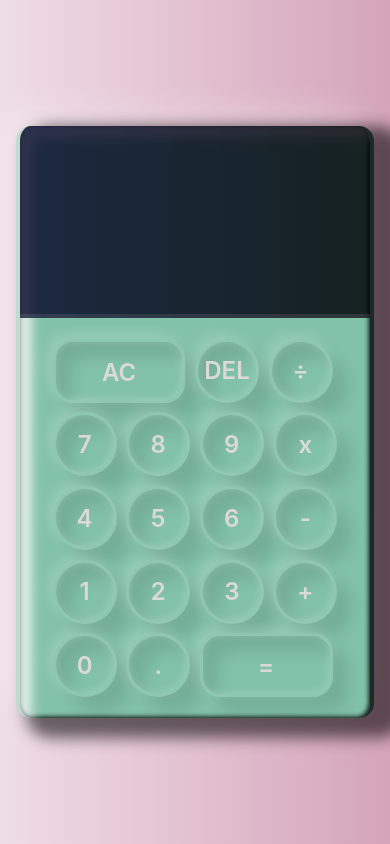
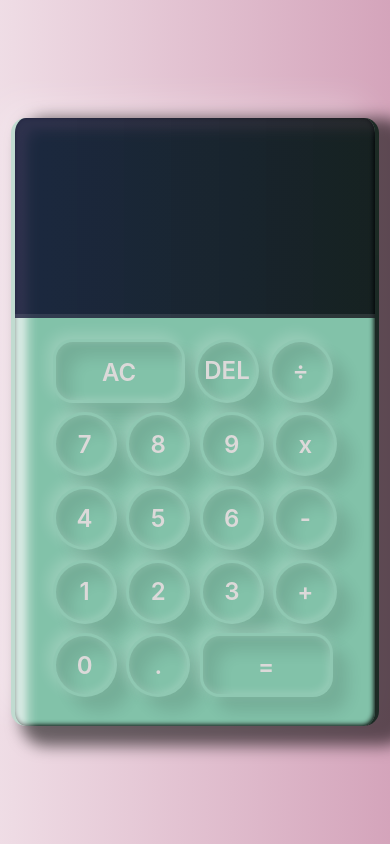
Before and after one commit to JoshuaRosado/calculator, a plain HTML site: page index.html in a window 390 px wide. Drawn offline with Linux system fonts and the light colour scheme.

Commit message:
mobile height fixed

```diff
--- a/style.css
+++ b/style.css
@@ -20,8 +20,7 @@ body{
 .container{
     background-color: rgb(130, 194, 169) ;
     overflow: hidden;
-    margin: 1rem;
-    height: 37rem;
+    height: 38rem;
     width: 23rem;
     border-radius: 15px;
     border-left: 4px solid rgba(238, 237, 237, 0.585);
```
